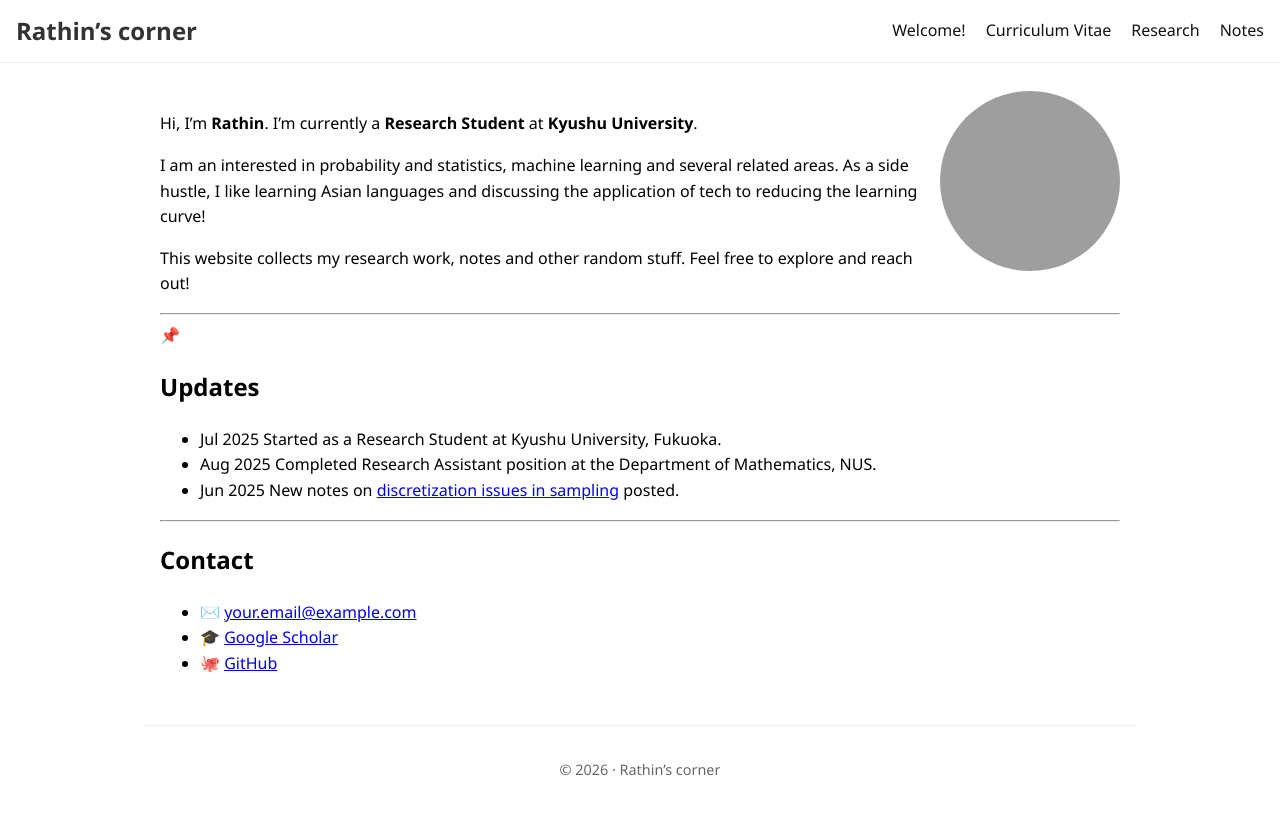
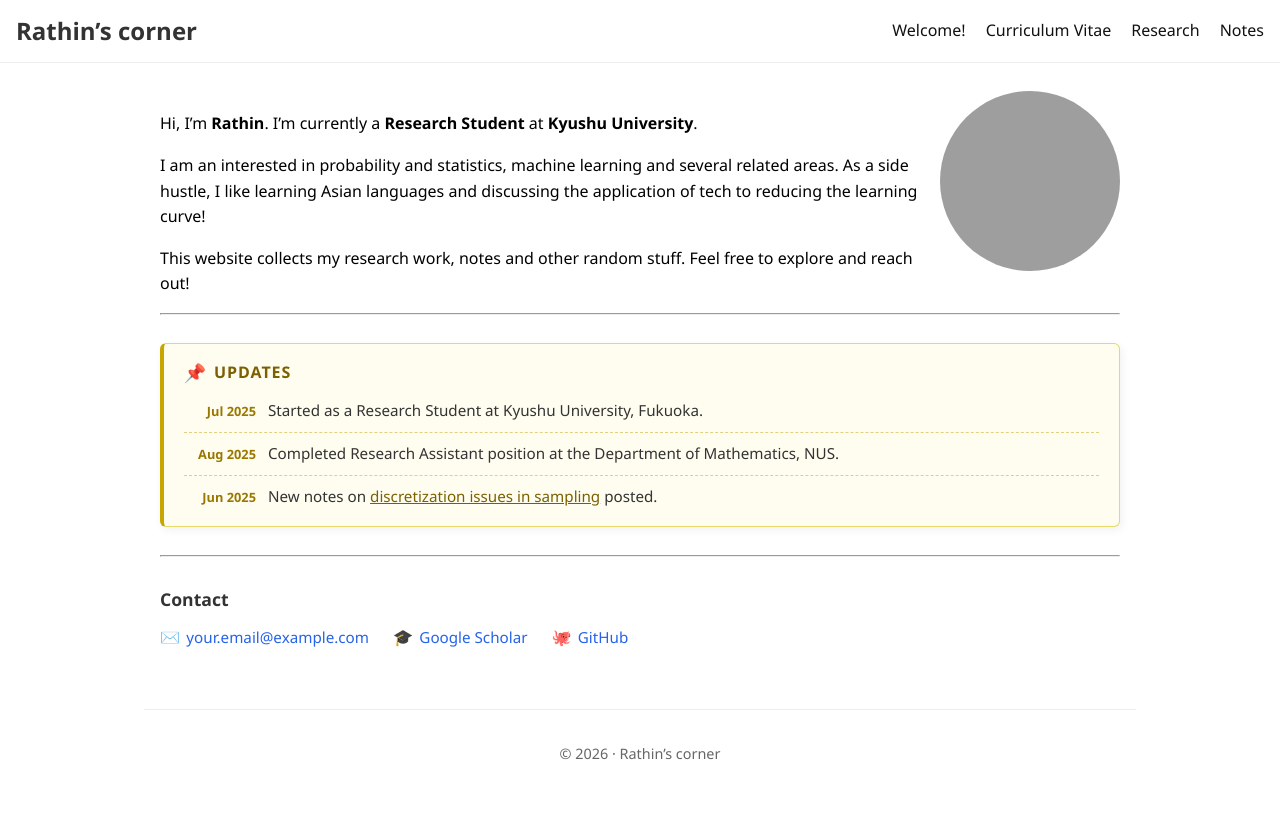
Before and after one commit to rnkarmakar/rnkarmakar.github.io, a Jekyll site: the page built from index.md, in a window 1280 px wide. Shown: the top 815 px of the page. Built offline with Jekyll 4.4.1, drawn with Linux system fonts in a browser that asks for light colours; grey boxes are pictures that could not be loaded.

Commit message:
Add styles for noticeboard and contact section

```diff
--- a/assets/style.scss
+++ b/assets/style.scss
@@ -106,3 +106,119 @@ header.site-header .menu .dropdown:hover .dropdown-content {
 }
 
 /* Allow iframes to extend full viewport width */
+
+/* ---------- noticeboard (updates) ---------- */
+.noticeboard {
+  background: #fffdf0;
+  border: 1px solid #e6d96a;
+  border-left: 4px solid #c8a600;
+  border-radius: 6px;
+  padding: 1rem 1.25rem 1.1rem;
+  margin: 1.75rem 0;
+  box-shadow: 2px 3px 10px rgba(0,0,0,0.06);
+}
+
+.noticeboard__header {
+  display: flex;
+  align-items: center;
+  gap: 0.5rem;
+  margin-bottom: 0.85rem;
+}
+
+.noticeboard__pin {
+  font-size: 1.1rem;
+  line-height: 1;
+}
+
+.noticeboard__title {
+  margin: 0;
+  font-size: 1rem;
+  font-weight: 700;
+  text-transform: uppercase;
+  letter-spacing: 0.06em;
+  color: #7a6000;
+}
+
+.noticeboard__list {
+  list-style: none;
+  margin: 0;
+  padding: 0;
+  display: flex;
+  flex-direction: column;
+  gap: 0.6rem;
+}
+
+.noticeboard__item {
+  display: flex;
+  gap: 0.75rem;
+  align-items: baseline;
+  font-size: 0.95rem;
+  line-height: 1.5;
+  padding-bottom: 0.6rem;
+  border-bottom: 1px dashed #e0d080;
+}
+
+.noticeboard__item:last-child {
+  border-bottom: none;
+  padding-bottom: 0;
+}
+
+.noticeboard__date {
+  flex-shrink: 0;
+  font-size: 0.8rem;
+  font-weight: 700;
+  color: #9a7800;
+  width: 4.5rem;
+  text-align: right;
+}
+
+.noticeboard__text {
+  color: #333;
+}
+
+.noticeboard__text a {
+  color: #7a6000;
+  text-decoration: underline;
+}
+
+/* ---------- contact section ---------- */
+.contact-section {
+  margin: 1.75rem 0;
+}
+
+.contact-section__title {
+  font-size: 1.1rem;
+  font-weight: 700;
+  color: #333;
+  margin-bottom: 0.75rem;
+}
+
+.contact-list {
+  list-style: none;
+  margin: 0;
+  padding: 0;
+  display: flex;
+  flex-wrap: wrap;
+  gap: 0.6rem 1.5rem;
+}
+
+.contact-list__item {
+  display: flex;
+  align-items: center;
+  gap: 0.4rem;
+  font-size: 0.95rem;
+}
+
+.contact-list__icon {
+  font-size: 1rem;
+  line-height: 1;
+}
+
+.contact-list__item a {
+  color: #2563eb;
+  text-decoration: none;
+}
+
+.contact-list__item a:hover {
+  text-decoration: underline;
+}
```
